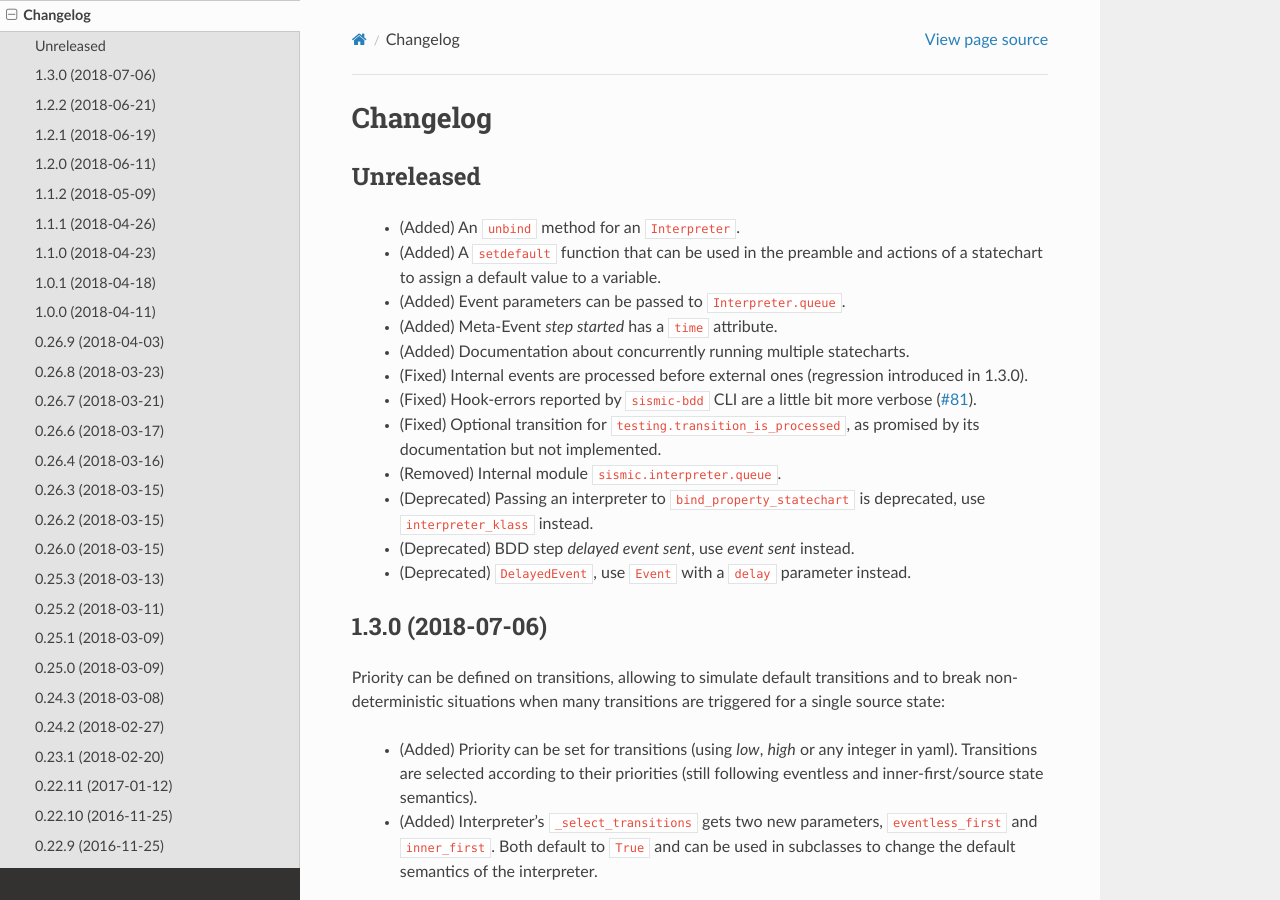
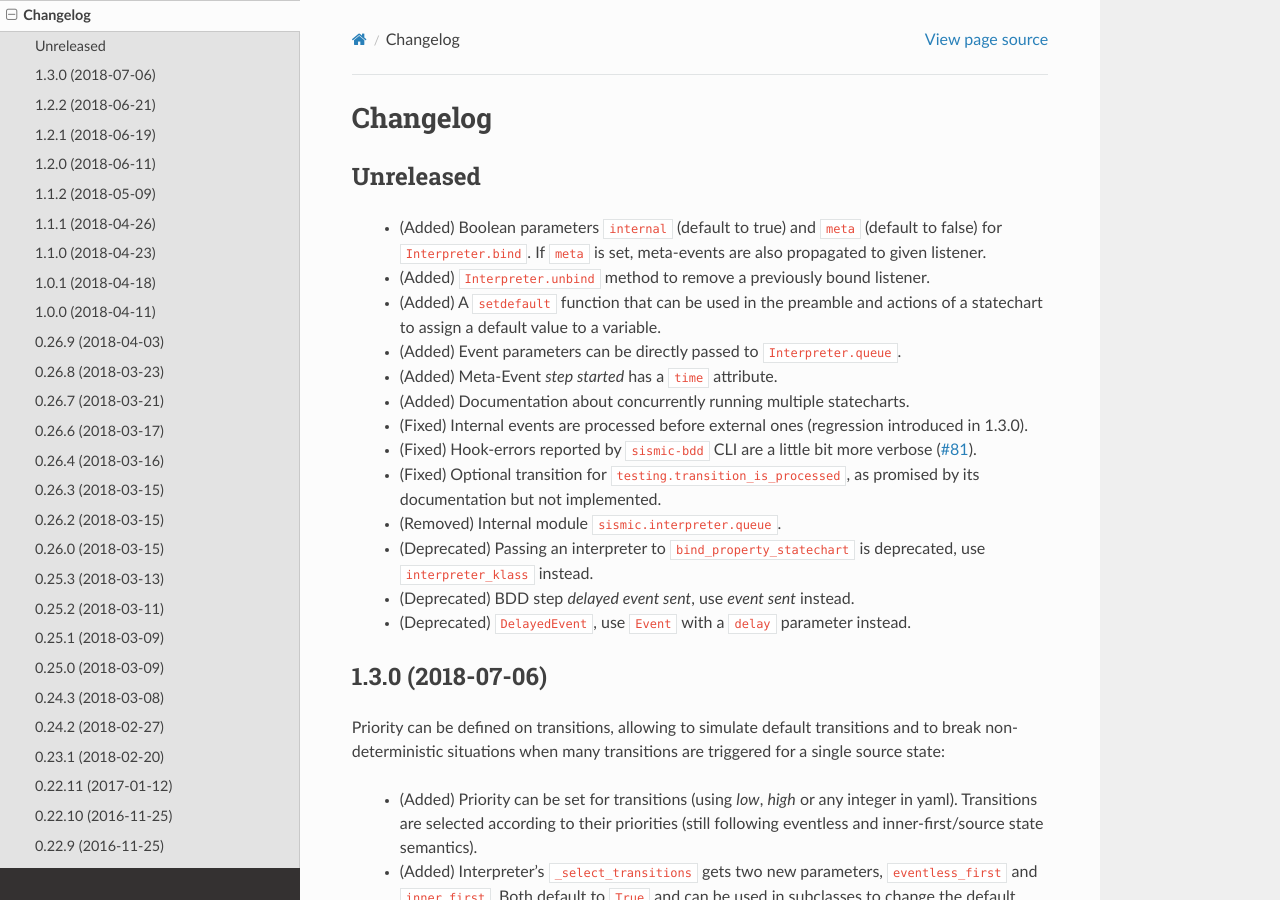
Before and after one commit to AlexandreDecan/sismic, a Sphinx documentation site: the page built from docs/changelog.rst, in a window 1280 px wide and 900 px high. Built offline with Sphinx 7.4.7 and the Read the Docs theme 2.0.0, drawn with Linux system fonts in a browser that asks for light colours.

Commit message:
Interpreter.bind can propagate meta-events

```diff
--- a/CHANGELOG.rst
+++ b/CHANGELOG.rst
@@ -4,9 +4,12 @@ Changelog
 Unreleased
 ----------
 
- - (Added) An ``unbind`` method for an ``Interpreter``.
- - (Added) A ``setdefault`` function that can be used in the preamble and actions of a statechart to assign a default value to a variable.
- - (Added) Event parameters can be passed to ``Interpreter.queue``.
+ - (Added) Boolean parameters ``internal`` (default to true) and ``meta`` (default to false) for ``Interpreter.bind``.
+   If ``meta`` is set, meta-events are also propagated to given listener.
+ - (Added) ``Interpreter.unbind`` method to remove a previously bound listener.
+ - (Added) A ``setdefault`` function that can be used in the preamble and actions of a
+   statechart to assign a default value to a variable.
+ - (Added) Event parameters can be directly passed to ``Interpreter.queue``.
  - (Added) Meta-Event *step started* has a ``time`` attribute.
  - (Added) Documentation about concurrently running multiple statecharts.
  - (Fixed) Internal events are processed before external ones (regression introduced in 1.3.0).
```
Also changed, not shown: docs/properties.rst (+7 -0 lines), 2 other files.
